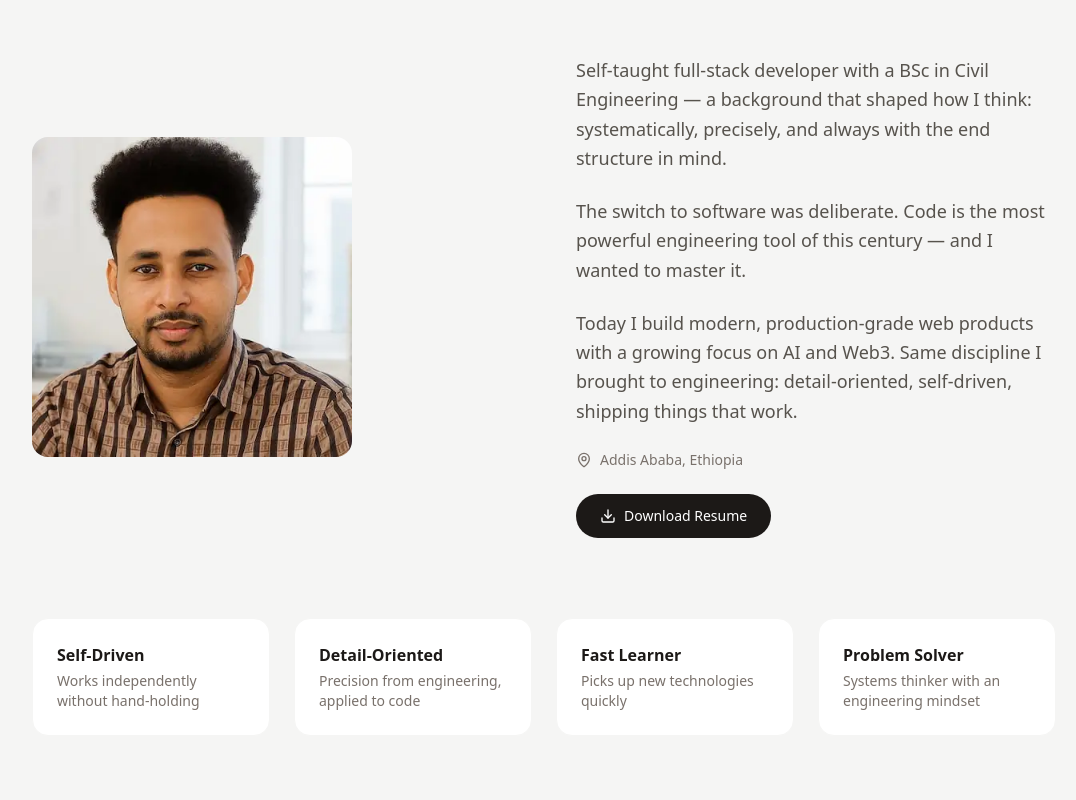
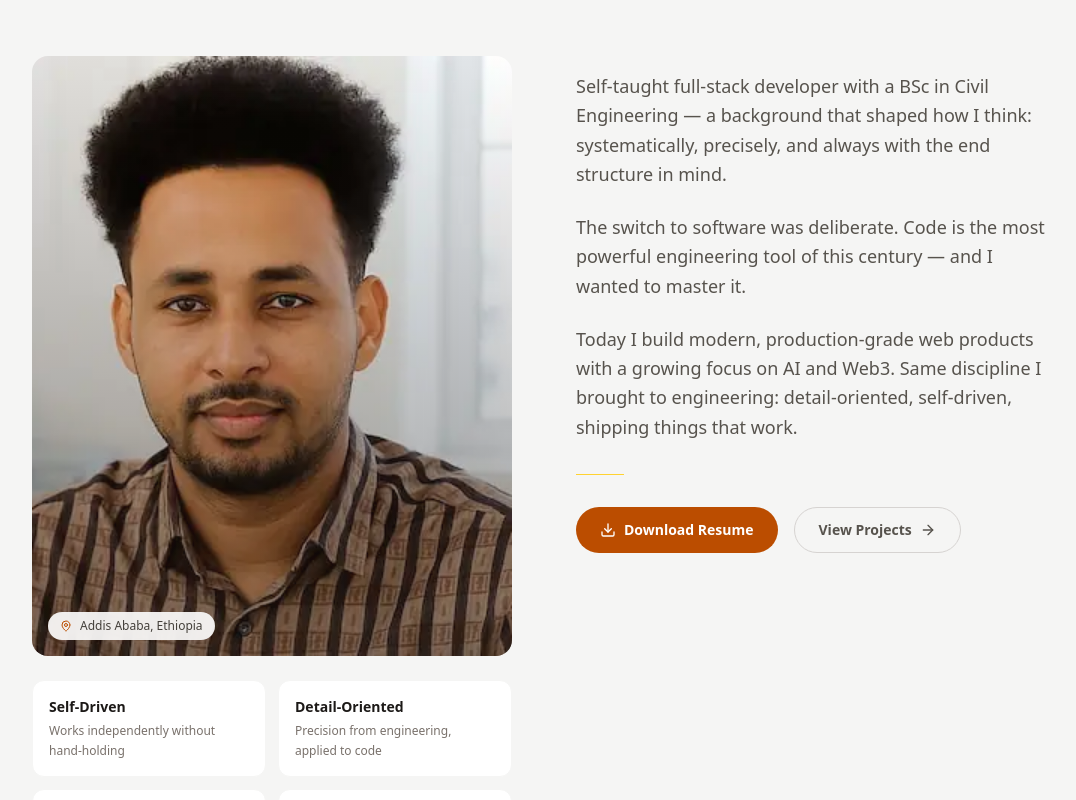
Before and after one commit to binicode/biniyam-portfolio, a Next.js app: page / in a window 1280 px wide. Shown: the part 980-1780 px from the top of the page, without its empty margins (96-1172 px from the left). Built offline with nearby package versions, Linux system fonts and the light colour scheme.

Commit message:
feat: polish About section layout and styling

```diff
--- a/src/components/sections/About.tsx
+++ b/src/components/sections/About.tsx
@@ -1,7 +1,7 @@
 "use client";
 
 import { motion } from "framer-motion";
-import { MapPin, Download } from "lucide-react";
+import { MapPin, Download, ArrowRight } from "lucide-react";
 import { aboutData } from "@/data/portfolio";
 import { fadeUpVariant } from "@/lib/animations";
 import { cn } from "@/lib/utils";
@@ -33,7 +33,7 @@ export default function About() {
                 </motion.div>
 
                 {/* Content Grid */}
-                <div className="grid grid-cols-1 lg:grid-cols-2 gap-16 items-center">
+                <div className="grid grid-cols-1 lg:grid-cols-2 gap-16 items-start">
 
                     {/* Photo */}
                     <motion.div
@@ -42,14 +42,34 @@ export default function About() {
                         whileInView="visible"
                         viewport={{ once: true }}
                         custom={0.1}
-                        className="flex justify-center lg:justify-start"
+                        className="flex flex-col gap-6"
                     >
-                        <div className="relative w-72 h-72 md:w-80 md:h-80 rounded-2xl overflow-hidden">
+                        <div className="relative w-full aspect-[4/5] rounded-2xl overflow-hidden">
                             <img
                                 src="/images/profile-picture.webp"
                                 alt="Biniyam Abera"
-                                className="w-full h-full object-cover"
+                                className="w-full h-full object-cover object-top"
                             />
+                            {/* Overlay gradient */}
+                            <div className="absolute inset-0 bg-gradient-to-t from-stone-900/40 to-transparent" />
+                            {/* Location badge */}
+                            <div className="absolute bottom-4 left-4 flex items-center gap-2 bg-white/90 dark:bg-gray-900/90 backdrop-blur-sm px-3 py-1.5 rounded-full">
+                                <MapPin size={12} className="text-amber-700 dark:text-cyan-400" aria-hidden="true" />
+                                <span className="text-xs font-medium text-stone-700 dark:text-gray-300">{aboutData.location}</span>
+                            </div>
+                        </div>
+
+                        {/* Traits */}
+                        <div className="grid grid-cols-2 gap-3">
+                            {aboutData.traits.map((trait, index) => (
+                                <div
+                                    key={index}
+                                    className="bg-white dark:bg-gray-800 rounded-xl p-4 border border-stone-100 dark:border-gray-700 hover:border-amber-200 dark:hover:border-cyan-800 transition-colors"
+                                >
+                                    <p className="font-semibold text-stone-900 dark:text-slate-50 text-sm mb-1">{trait.label}</p>
+                                    <p className="text-xs text-stone-500 dark:text-gray-400 leading-relaxed">{trait.description}</p>
+                                </div>
+                            ))}
                         </div>
                     </motion.div>
 
@@ -60,7 +80,7 @@ export default function About() {
                         whileInView="visible"
                         viewport={{ once: true }}
                         custom={0.2}
-                        className="flex flex-col gap-6"
+                        className="flex flex-col gap-6 lg:pt-4"
                     >
                         {/* Bio Paragraphs */}
                         {aboutData.bio.map((paragraph, index) => (
@@ -72,51 +92,40 @@ export default function About() {
                             </p>
                         ))}
 
-                        {/* Location */}
-                        <div className="flex items-center gap-2 text-stone-500 dark:text-gray-400">
-                            <MapPin size={16} aria-hidden="true" />
-                            <span className="text-sm">{aboutData.location}</span>
-                        </div>
+                        {/* Divider */}
+                        <div className="w-12 h-px bg-amber-300 dark:bg-cyan-800 my-2" />
 
                         {/* Resume Download */}
-                        <div>
+                        <div className="flex flex-col sm:flex-row gap-4">
 
                             <a href={aboutData.resumeUrl}
                                 download
                                 aria-label="Download Biniyam's resume"
                                 className={cn(
                                     "inline-flex items-center gap-2",
-                                    "bg-stone-900 dark:bg-cyan-500 text-white dark:text-gray-950",
-                                    "px-6 py-3 rounded-full font-medium text-sm",
-                                    "hover:bg-stone-700 dark:hover:bg-cyan-400 transition-colors"
+                                    "bg-amber-700 dark:bg-cyan-500 text-white dark:text-gray-950",
+                                    "px-6 py-3 rounded-full font-semibold text-sm",
+                                    "hover:bg-amber-800 dark:hover:bg-cyan-400 hover:scale-105 transition-all cursor-pointer"
                                 )}
                             >
                                 <Download size={16} aria-hidden="true" />
                                 Download Resume
                             </a>
+                            <button
+                                onClick={() => document.getElementById("projects")?.scrollIntoView({ behavior: "smooth" })}
+                                className={cn(
+                                    "inline-flex items-center gap-2",
+                                    "border border-stone-300 dark:border-gray-700 text-stone-600 dark:text-gray-300",
+                                    "px-6 py-3 rounded-full font-semibold text-sm",
+                                    "hover:border-amber-700 dark:hover:border-cyan-400 hover:text-amber-700 dark:hover:text-cyan-400 transition-all cursor-pointer"
+                                )}
+                            >
+                                View Projects
+                                <ArrowRight size={16} aria-hidden="true" />
+                            </button>
                         </div>
                     </motion.div>
                 </div>
-
-                {/* Traits */}
-                <motion.div
-                    variants={fadeUpVariant}
-                    initial="hidden"
-                    whileInView="visible"
-                    viewport={{ once: true }}
-                    custom={0.3}
-                    className="grid grid-cols-2 md:grid-cols-4 gap-6 mt-20"
-                >
-                    {aboutData.traits.map((trait, index) => (
-                        <div
-                            key={index}
-                            className="bg-white dark:bg-gray-800 rounded-2xl p-6 border border-stone-100 dark:border-gray-700"
-                        >
-                            <p className="font-semibold text-stone-900 dark:text-slate-50 mb-1">{trait.label}</p>
-                            <p className="text-sm text-stone-500 dark:text-gray-400">{trait.description}</p>
-                        </div>
-                    ))}
-                </motion.div>
 
             </div>
         </section>
```
